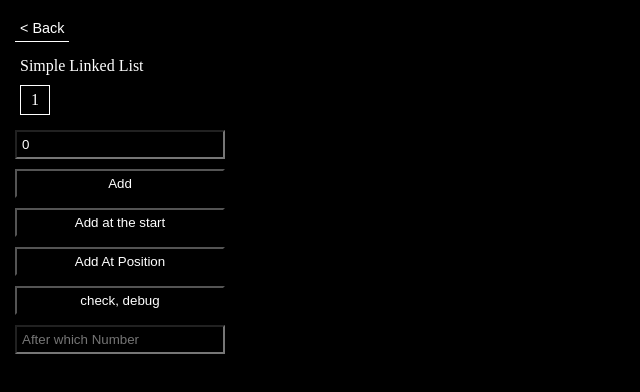
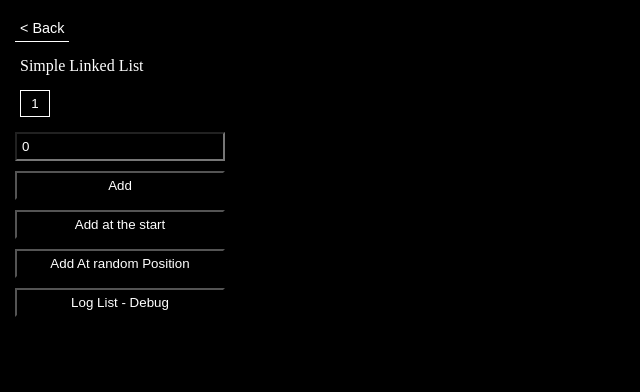
Before and after one commit to GuztaJF-DS/portfolio, a Next.js app: page /dataStructure/linkedList in a window 1280 px wide. Shown: the top 392 px of the page, without its empty margins (0-640 px from the left). Built offline with nearby package versions, Linux system fonts and the light colour scheme.

Commit message:
feat: now you can select a item on the list

```diff
--- a/src/components/SimpleList/index.tsx
+++ b/src/components/SimpleList/index.tsx
@@ -14,7 +14,8 @@ export default function SimpleList() {
     while(copyList.head!==null){
       updatedList.unshift({
         data:copyList.head.data,
-        position:copyList.head.position
+        position:copyList.head.position,
+        selected: false
       });
       copyList.next();
     }
@@ -35,9 +36,21 @@ export default function SimpleList() {
 
   const AddAtPosition = () =>{
     const copyList = _.clone(list);
-    const num=Math.ceil(Math.random() * (copyList.length - 1) + 1)
-    copyList.addAtPosition(num,num);
+    copyList.addAtPosition(numberToAdd,Math.ceil(Math.random() * (copyList.length - 1) + 1));
     setList(copyList);
+  }
+
+  const UpdateSelectedItems = (index:number) => {
+    const updatedList=filteredList.map((list)=>{
+      if(list.position===index){
+        list.selected = !list.selected;
+      }
+      else{
+        list.selected = false;
+      }
+      return list
+    })
+    setFilteredList(updatedList);
   }
 
   return (
@@ -46,11 +59,14 @@ export default function SimpleList() {
         Simple Linked List
       </p>
       <SquareContainer>
-        {filteredList.map((i, index)=>{
+        {filteredList.map((i)=>{
           return (
             <Square
-              onClick={()=>{console.log(i)}}
-              key={index}
+              onClick={()=>{
+                UpdateSelectedItems(i.position);
+              }}
+              selected={i?.selected}
+              key={i.position}
             >
               {i.data}
             </Square>
@@ -65,9 +81,8 @@ export default function SimpleList() {
       />
       <StyledButton onClick={AddList}>Add</StyledButton>
       <StyledButton onClick={UnshiftList}>Add at the start</StyledButton>
-      <StyledButton onClick={AddAtPosition}>Add At Position</StyledButton>
-      <StyledButton onClick={()=>{console.log(list)}}>check, debug</StyledButton>
-      <StyledInput placeholder='After which Number' onChange={(e)=>{console.log(e.target.value);}}/>
+      <StyledButton onClick={AddAtPosition}>Add At random Position</StyledButton>
+      <StyledButton onClick={()=>{console.log(list)}}>Log List - Debug</StyledButton>
     </main>
   );
 }
--- a/src/components/SimpleList/style.ts
+++ b/src/components/SimpleList/style.ts
@@ -1,15 +1,22 @@
-import Styled from "styled-components";
+import Styled, { css } from "styled-components";
 
 export const SquareContainer = Styled.div`
   display: flex;
   flex-direction: row;
+  max-width:220px;
+  flex-wrap: wrap;
 `
 
-export const Square = Styled.div`
+export const Square = Styled.button<{ selected?: boolean;}>`
+${({ selected }) => css`
   border: 1px solid white;
   min-width: 30px;
   text-align:center;
   margin-right:5px;
+  margin-top:5px;
+  background-color: ${selected? 'white' : 'black'};
+  color: ${selected? 'black' : 'white'};
+`}
 `
 
 export const StyledButton = Styled.button`
--- a/src/pages/index.tsx
+++ b/src/pages/index.tsx
@@ -1,5 +1,4 @@
 import React from 'react'
-import Head from 'next/head';
 import Link from 'next/link';
 
 export default function Home() {
```
